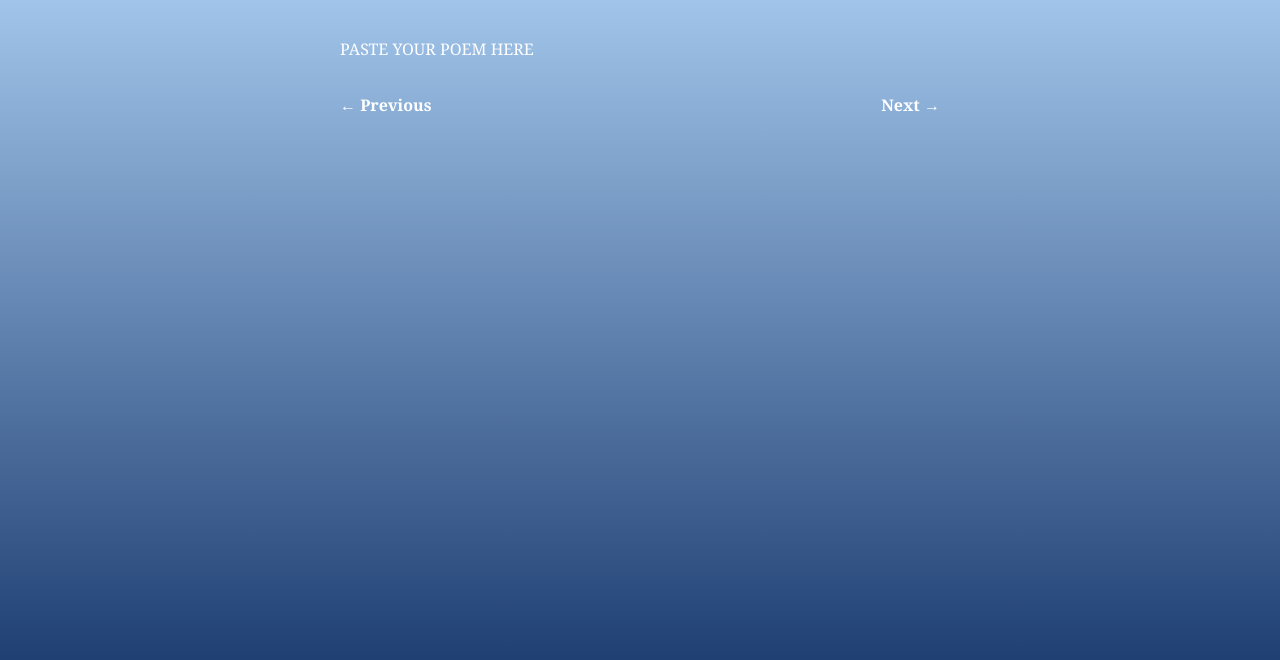
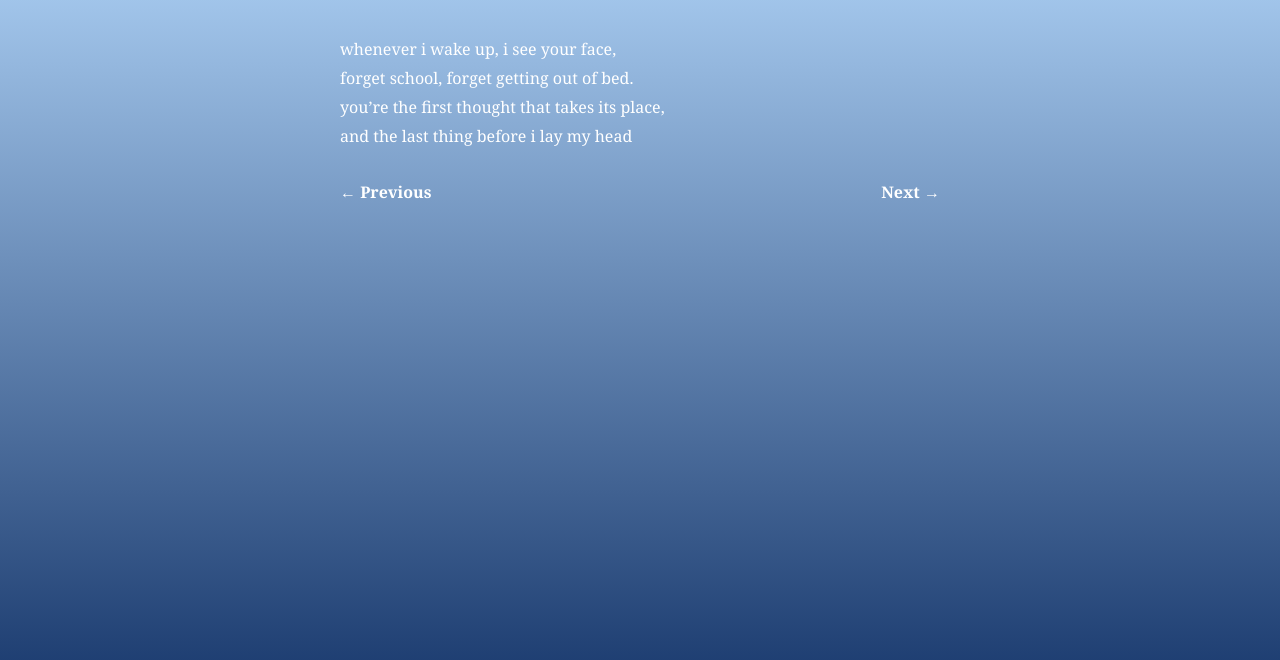
Before and after one commit to negetivityy/poemsforher, a plain HTML site: page poems/poem11.html in a window 1280 px wide. Shown: the part 118-778 px from the top of the page. Drawn offline with Linux system fonts and the light colour scheme.

Commit message:
Insert first stanza of Poem XI
Added the first stanza of Poem XI to the HTML file.

```diff
--- a/poems/poem11.html
+++ b/poems/poem11.html
@@ -12,7 +12,10 @@
     <h1>Poem XI</h1>
 
     <div class="poem">
-      PASTE YOUR POEM HERE
+      whenever i wake up, i see your face,
+forget school, forget getting out of bed.
+you’re the first thought that takes its place,
+and the last thing before i lay my head
     </div>
 
     <div class="nav">
```
